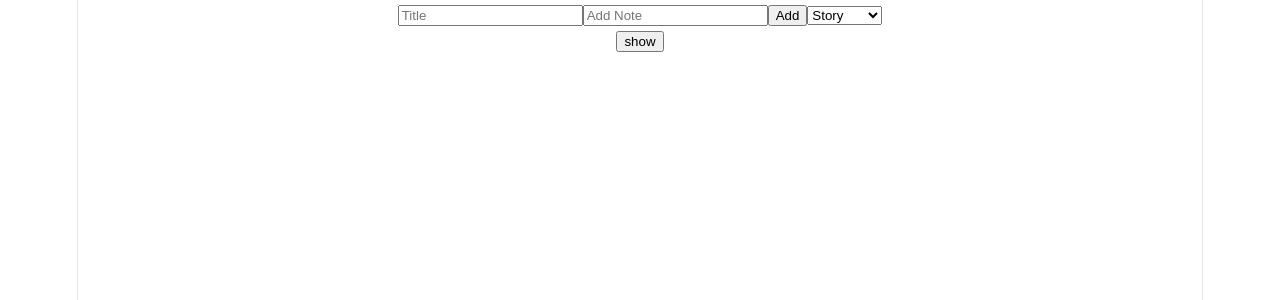
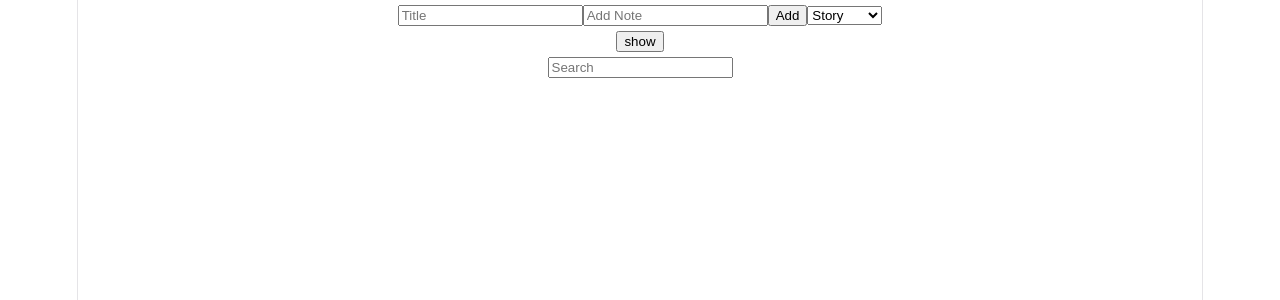
Before and after one commit to aboodsamad/Intern-abdelrahman-samad-notes-application, a React (Vite) app in the folder notes/: page / in a window 1280 px wide. Shown: the top 300 px of the page. Built offline with nearby package versions, Linux system fonts and the light colour scheme.

Commit message:
add the search feature for notes text and title

```diff
--- a/notes/src/NotesManagment/addNotes.tsx
+++ b/notes/src/NotesManagment/addNotes.tsx
@@ -3,6 +3,7 @@ import type { Dispatch, SetStateAction } from "react";
 import type { Note } from "../models/Notes";
 import { NoteForm } from "./notesForm";
 import { NoteItem } from "./noteItem";
+import { SearchNotes } from "./searchNotes";
 
 type Props = {
   notes: Note[];
@@ -10,34 +11,27 @@ type Props = {
 };
 
 export function AddNotes({ notes, setNotes }: Props) {
-  const [NotesText, setNoteText] = useState("");
-  const [title, setTitle] = useState("");
-  const [category, setCategory] = useState("story");
   const [show, setShow] = useState(false);
-
-
-  function AddNote(e: React.FormEvent) {
-    e.preventDefault();
-    setNotes((prev) => [
-      ...prev,
-      { id: Date.now(), text: NotesText, title: title, category: category },
-    ]);
-    setNoteText("");
-    setTitle("");
-  }
+  const [query, setQuery] = useState("");
 
   return (
     <div className="app">
-      <NoteForm setNotes={setNotes}/>
+      <NoteForm setNotes={setNotes} />
       <button className="btn-toggle" onClick={() => setShow(!show)}>
         {show ? "hide" : "show"}
       </button>
       <br />
+      <input
+        className="input-search"
+        type="text"
+        placeholder="Search"
+        value={query}
+        onChange={(e) => setQuery(e.target.value)}
+      />
       {show && (
         <ul className="note-list">
-          {notes.map((item) => (
+          {SearchNotes(notes, query).map((item) => (
             <NoteItem key={item.id} note={item} setNotes={setNotes} />
-
           ))}
         </ul>
       )}
--- a/notes/src/NotesManagment/searchNotes.tsx
+++ b/notes/src/NotesManagment/searchNotes.tsx
@@ -0,0 +1,9 @@
+import type { Note } from "../models/Notes";
+
+export function SearchNotes(notes: Note[], query: string) {
+  return notes.filter(
+    (n) =>
+      n.title.toLowerCase().includes(query.toLowerCase()) ||
+      n.text.toLowerCase().includes(query.toLowerCase()),
+  );
+}
```
